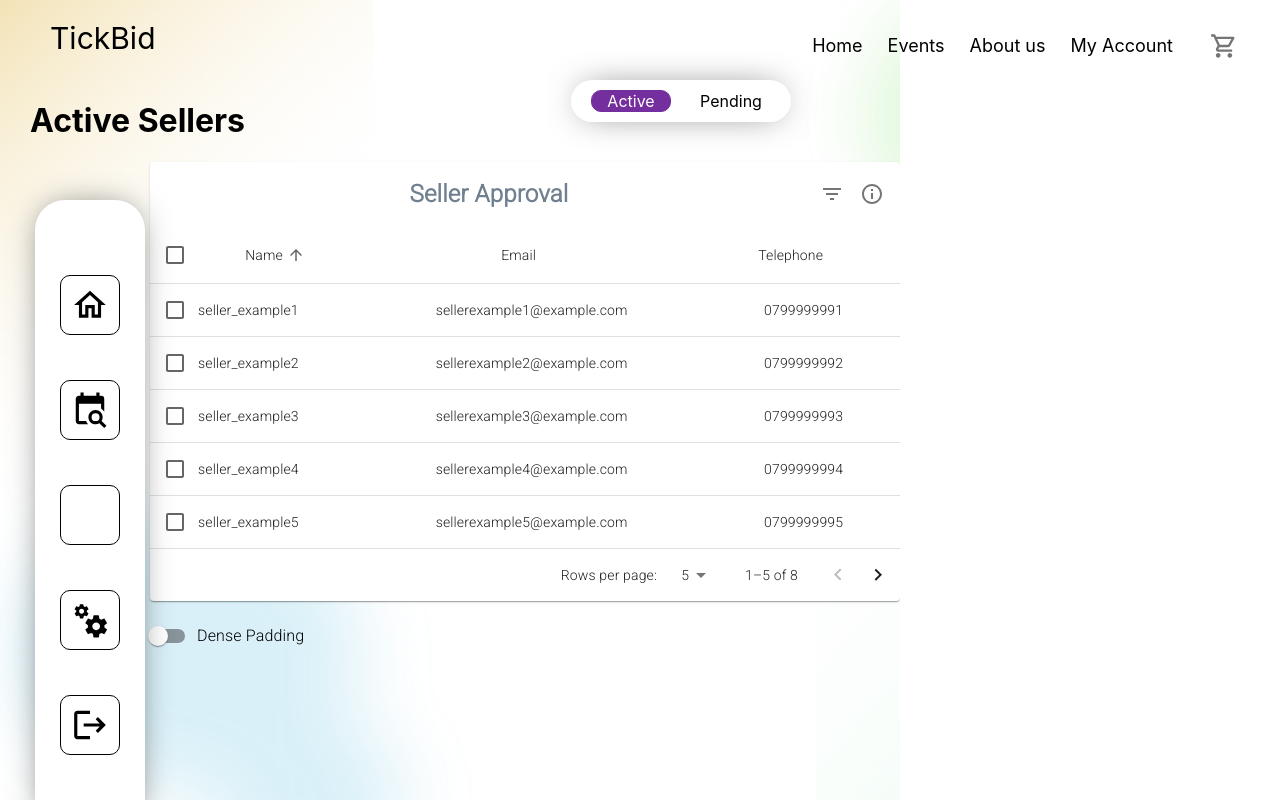
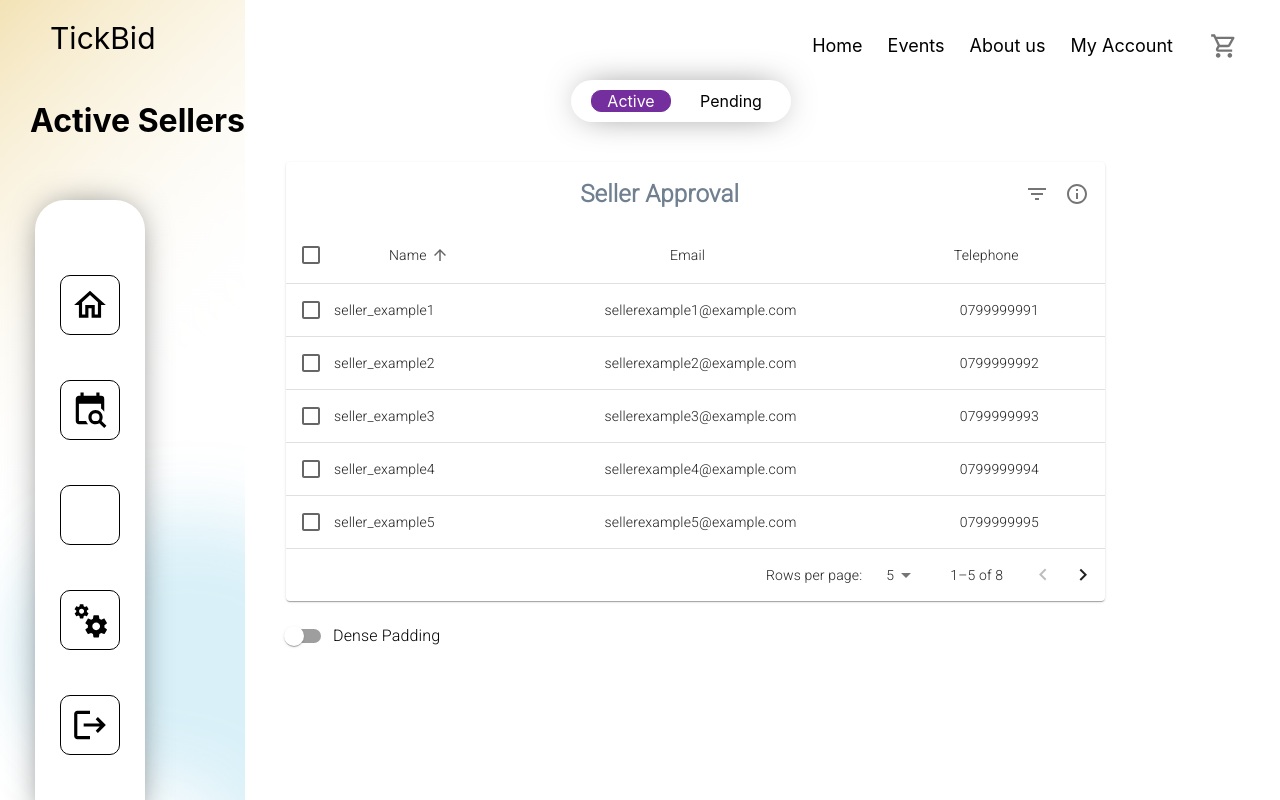
Before and after one commit to samitha093/Software-project, a Next.js app in the folder client/: page /manager/activesellers in a window 1280 px wide. Built offline with nearby package versions, Linux system fonts and the light colour scheme; no server answers; a web font is replaced by a local one.

Commit message:
Updated Sellers Pages (Manager Side)

```diff
--- a/client/components/manager/Styles.css
+++ b/client/components/manager/Styles.css
@@ -481,3 +481,8 @@
     width: 100%;
 }
 /*end - seller approval*/
+
+/*start - sellers table*/
+.css-1mxz8qt-MuiPaper-root{
+    width: 80% !important;
+}
--- a/client/package.json
+++ b/client/package.json
@@ -37,18 +37,18 @@
     "next": "11.1.2",
     "qrcode": "^1.4.4",
     "react": "17.0.2",
+    "react-bootstrap": "^2.0.4",
     "react-circular-progressbar": "^2.0.4",
-    "react-bootstrap": "^2.0.4",
     "react-dom": "^17.0.2",
     "react-qr-code": "^2.0.2",
     "react-router-dom": "^6.0.0",
     "react-slick": "^0.28.1",
     "reactstrap": "^8.10.0",
+    "recharts": "^2.1.8",
     "sass": "^1.45.1",
     "slick-carousel": "^1.8.1",
     "sweetalert2": "^11.1.9",
-    "swiper": "^7.4.1",
-    "recharts": "^2.1.8"
+    "swiper": "^7.4.1"
   },
   "devDependencies": {
     "@types/aos": "^3.0.4",
--- a/client/pages/manager/Styles.css
+++ b/client/pages/manager/Styles.css
@@ -55,3 +55,16 @@
         display: flex;
     }
 }
+
+/*start - sellers page*/
+.manager-sellers-container
+{
+    width: 100%;
+    padding-left: 20%;
+    position: fixed;
+    display: flex;
+    box-sizing: border-box;
+    justify-content: space-between;
+    flex-wrap: wrap;
+}
+/*end - sellers page*/
--- a/client/pages/manager/activesellers.tsx
+++ b/client/pages/manager/activesellers.tsx
@@ -22,7 +22,7 @@ const activesellers: NextPage = () => {
                 <SellersTopBar id3='1' />
                 <div>
                     <h1>Active Sellers</h1>
-                    <div className="manager-index-container">
+                    <div className="manager-sellers-container">
                         <SellerActions />
                     </div>
                 </div>
--- a/client/pages/manager/pendingsellers.tsx
+++ b/client/pages/manager/pendingsellers.tsx
@@ -22,7 +22,7 @@ const pendingsellers: NextPage = () => {
                 <SellersTopBar id3='2' />
                 <div>
                     <h1>Pending Sellers</h1>
-                    <div className="manager-index-container">
+                    <div className="manager-sellers-container">
                         <SellerActions />
                     </div>
                 </div>
```
